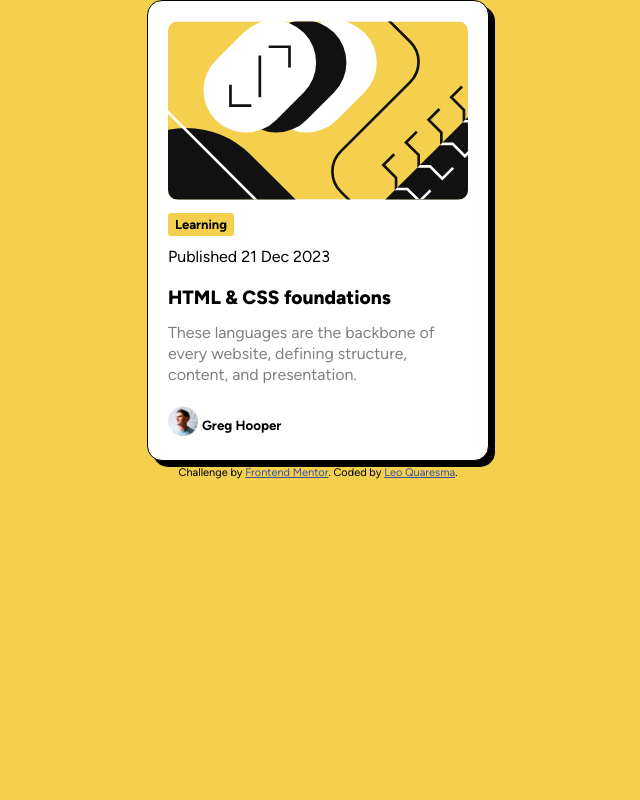
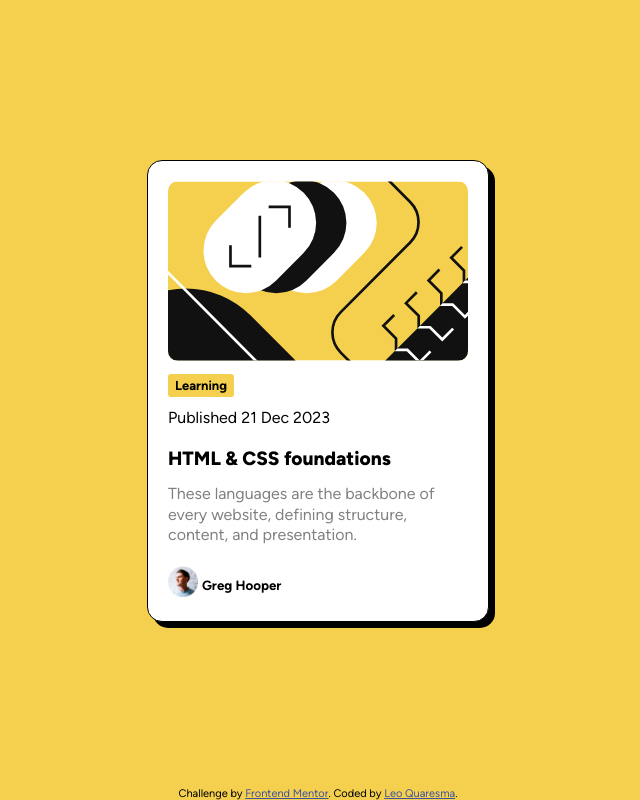
Before and after one commit to Leo-Quaresma/FrontEndMentor, a plain HTML site: page BlogCard/index.html in a window 1280 px wide. Shown: the whole page, without its empty margins (322-962 px from the left). Drawn offline with Linux system fonts and the light colour scheme.

Commit message:
align correction

```diff
--- a/BlogCard/style.css
+++ b/BlogCard/style.css
@@ -17,7 +17,12 @@
 body{
     background-color: var(--yellow);
     font-family: "Figtree";
-}
+    width: 100vw;
+    height: 100vh;
+    display: flex;
+    justify-content: center;
+    align-items: center;
+    flex-direction: column;
 
 section{
     text-align: center;
```
